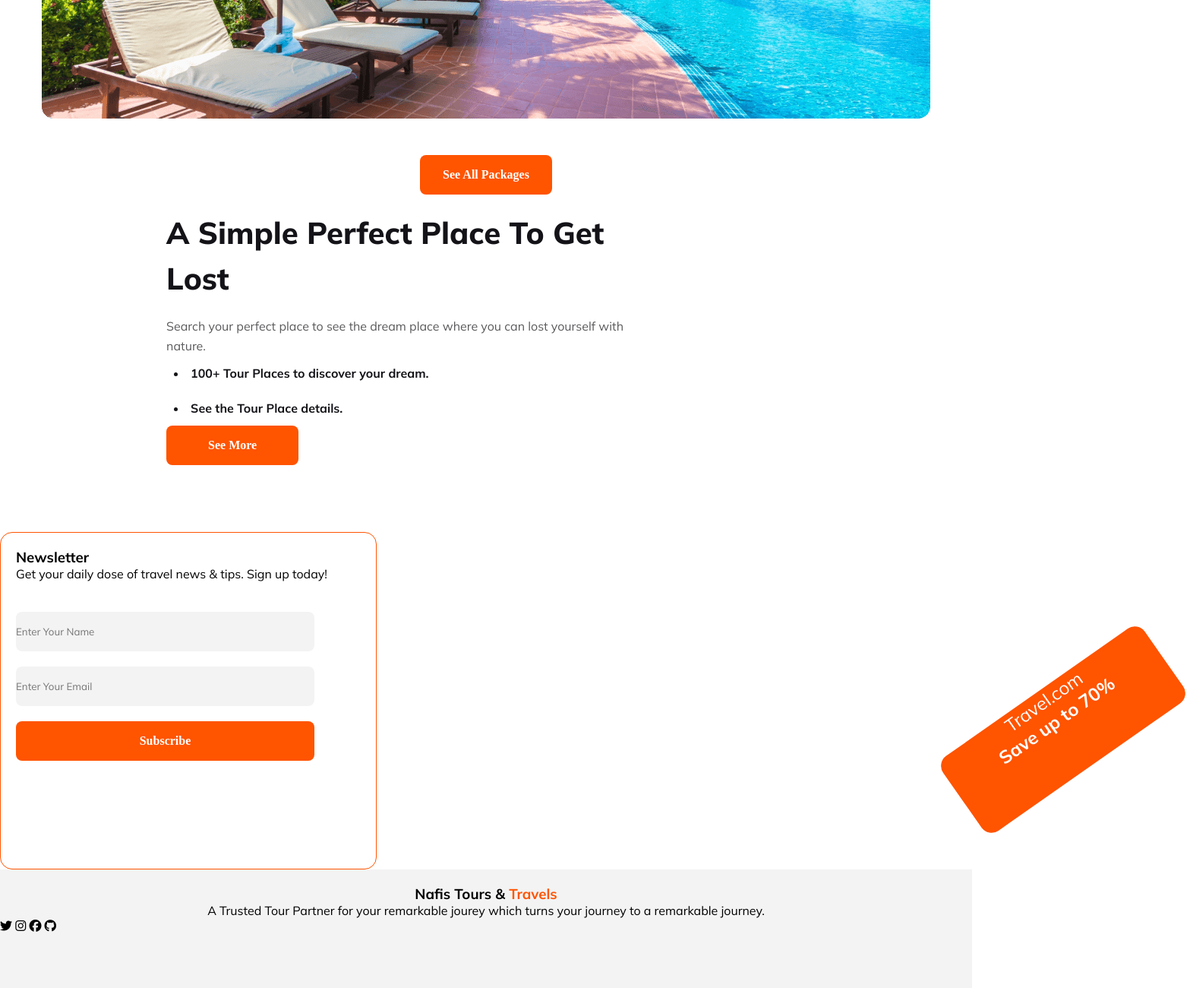
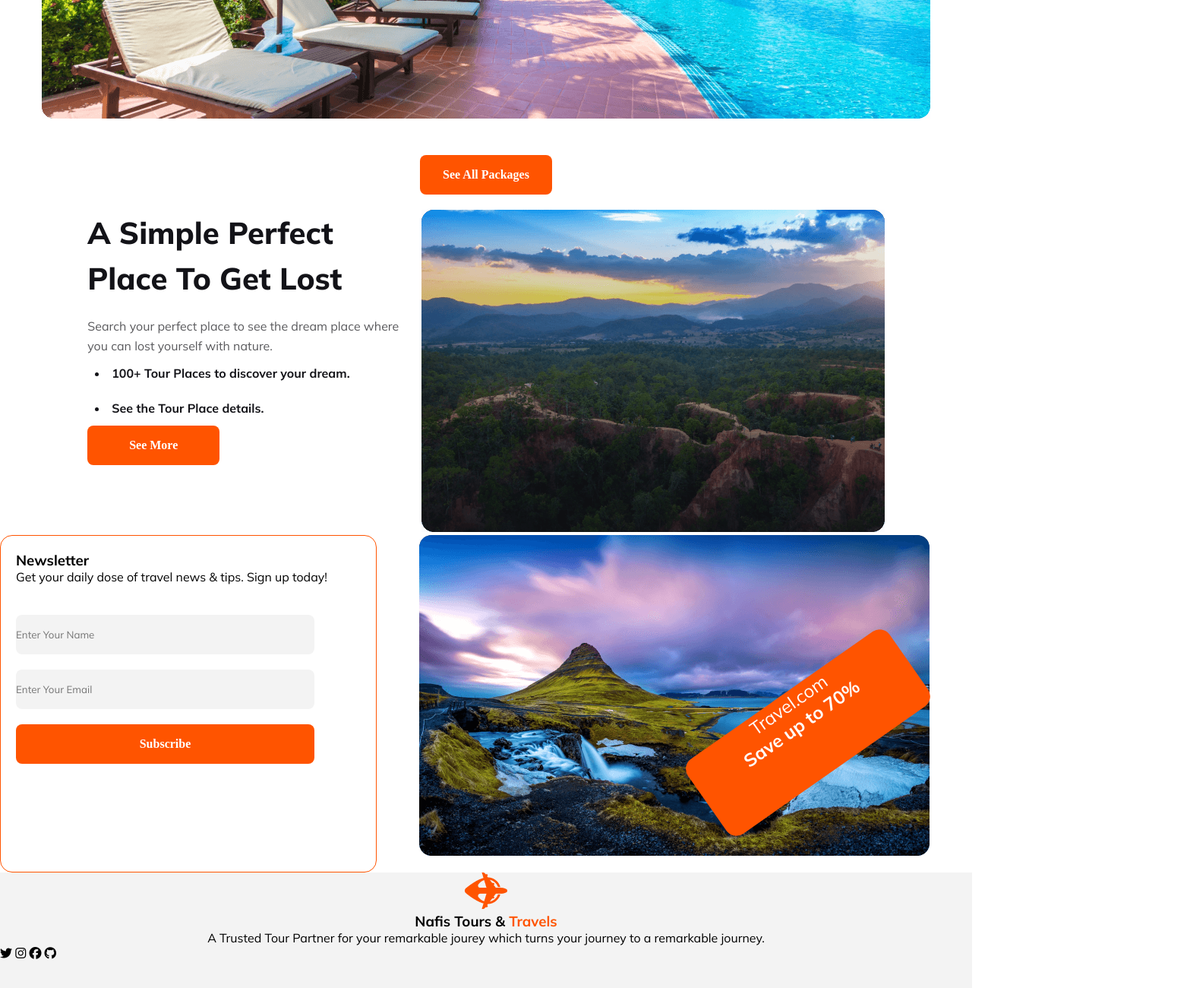
Before and after one commit to mohammedjasim69/B9A2-Nafis-Travel-And-Tours, a plain HTML site: page index.html in a window 1280 px wide. Shown: the part 5267-6567 px from the top of the page at 76% size, 1567 px wide, since content can reach past the window. Drawn offline with Linux system fonts and the light colour scheme; the site is published under a folder, as on GitHub Pages, so addresses that start at the root find nothing.

Commit message:
Text Replace

```diff
--- a/index.html
+++ b/index.html
@@ -220,7 +220,7 @@
       <button>See More</button>
     </div>
     <div class="place-img">
-      <img src="/Images/video_background.png" alt="">
+      <img src="./Images/video_background.png" alt="">
     </div>
   </section>
   <section class="newsletter">
@@ -240,13 +240,13 @@
         <h4>Save up to 70%</h4>
 
       </div>
-      <div class="image"><img src="/Images/Rectangle 8 (1).png" alt=""></div>
+      <div class="image"><img src="./Images/Rectangle 8 (1).png" alt=""></div>
 
     </div>
   </section>
   <footer>
   <div class="company-name">
-    <img src="/Images/hero_travel_logo.png" alt="">
+    <img src="./Images/hero_travel_logo.png" alt="">
     <h3>Nafis Tours & <span class="special-text">Travels</span></h3>
     <p>A Trusted Tour Partner for your remarkable jourey which turns your journey to a remarkable journey.</p>
   </div>
```
